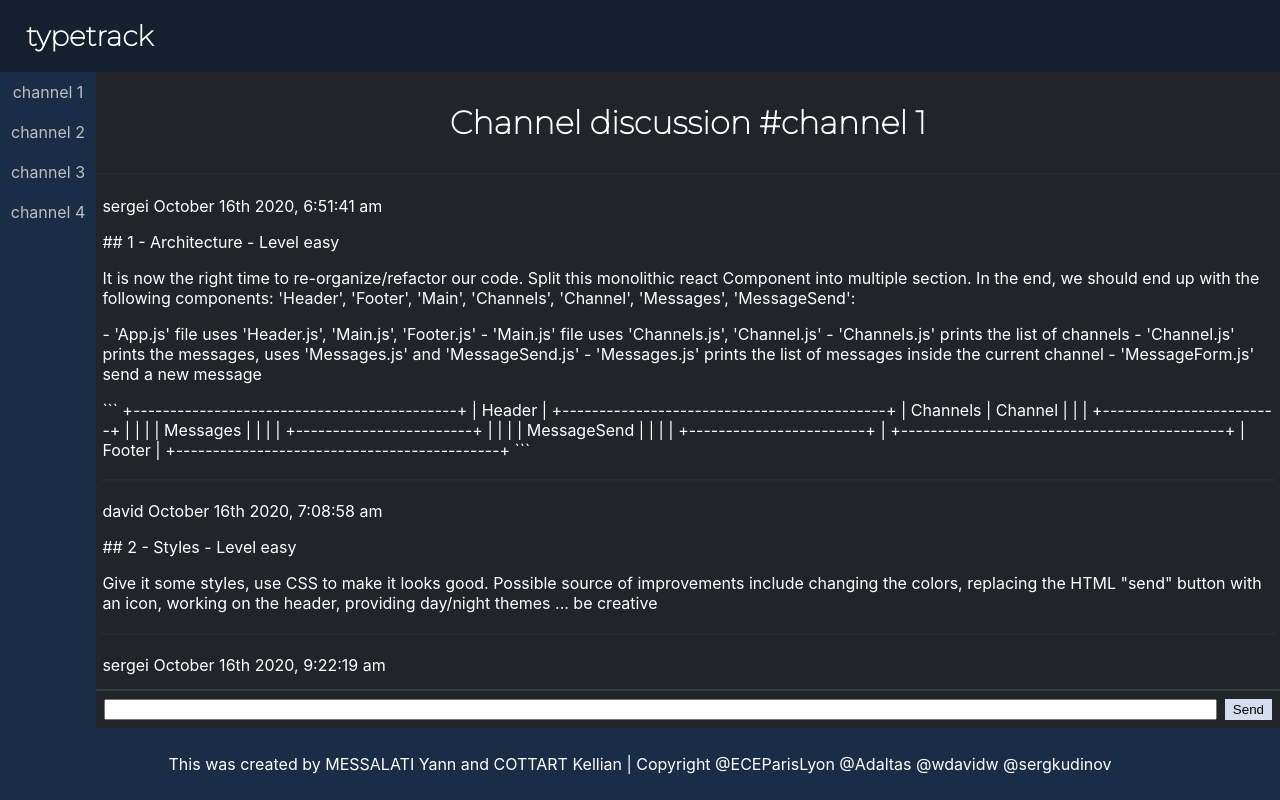
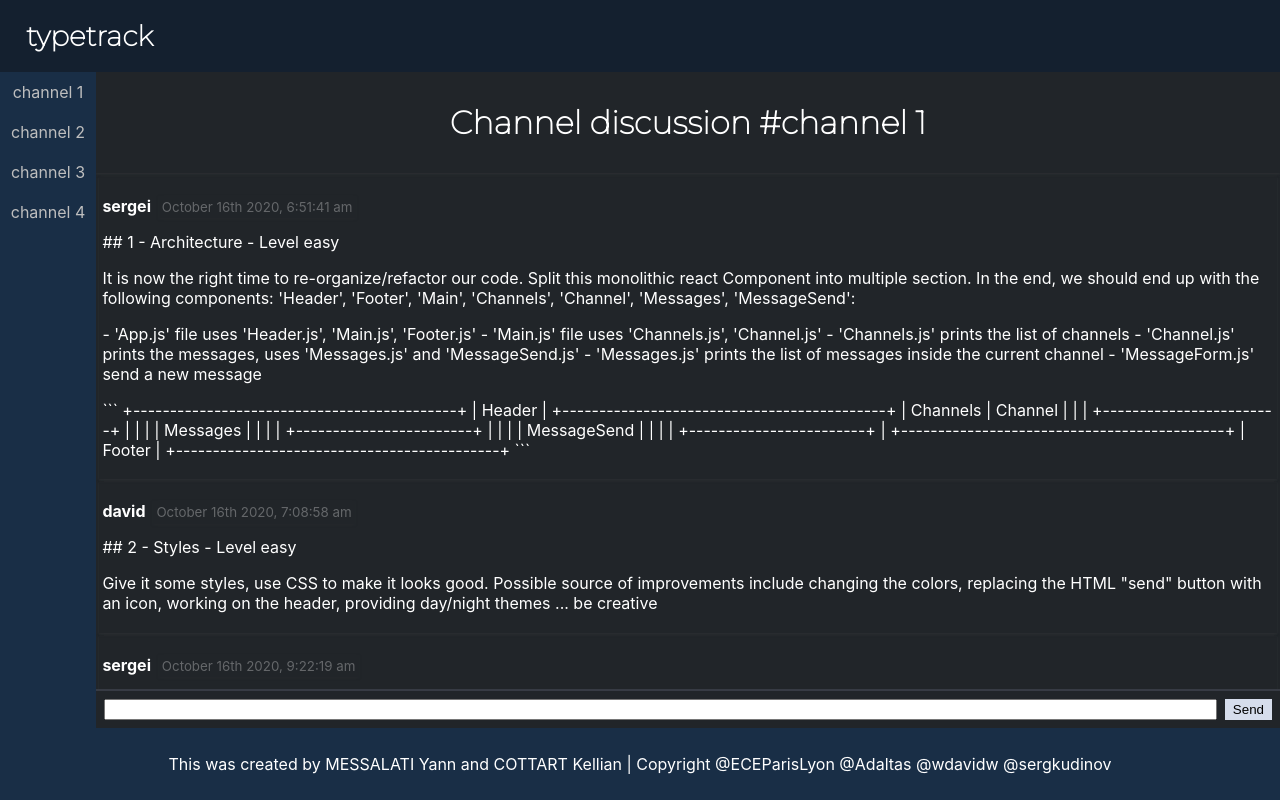
Before and after one commit to kellianoy/weblabs, a React (Create React App) app in the folder typetrack-front-end/: page / in a window 1280 px wide. Built offline with nearby package versions, Linux system fonts and the light colour scheme.

Commit message:
css discord

```diff
--- a/typetrack-front-end/src/Messages.js
+++ b/typetrack-front-end/src/Messages.js
@@ -35,7 +35,19 @@ const styles = {
       fontFamily: "Montserrat, sans-serif",
       padding: "10px",
       boxShadow: "rgba(60, 64, 67, 0.3) 0px 1px 2px 0px, rgba(60, 64, 67, 0.15) 0px 1px 3px 1px",
+    },
+    small:{
+      margin: '.2rem',
+      padding: '.2rem',
+      boxShadow: "rgba(60, 64, 67, 0.3) 0px 1px 2px 0px, rgba(60, 64, 67, 0.15) 0px 1px 3px 1px",
+      // backgroundColor: '#66728E',
+      ':hover': {
+        backgroundColor: 'rgba(96,96,96,0.4)',
+      },
+        opacity: 0.3,
+
     }
+
 }
 
 export default (channel) => {
@@ -131,9 +143,9 @@ export default (channel) => {
         { messages.map( (message, i) => (
         <li key={i} css={styles.message}>
         <p>
-          <span>{message.author}</span>
+          <span><b>{message.author}</b></span>
             {' '}
-          <span>{(new moment(message.creation).format('MMMM Do YYYY, h:mm:ss a')).toString()}</span>
+          <span><small css={styles.small}>{(new moment(message.creation).format('MMMM Do YYYY, h:mm:ss a')).toString()}</small></span>
         </p>
         <div>
         {
```
